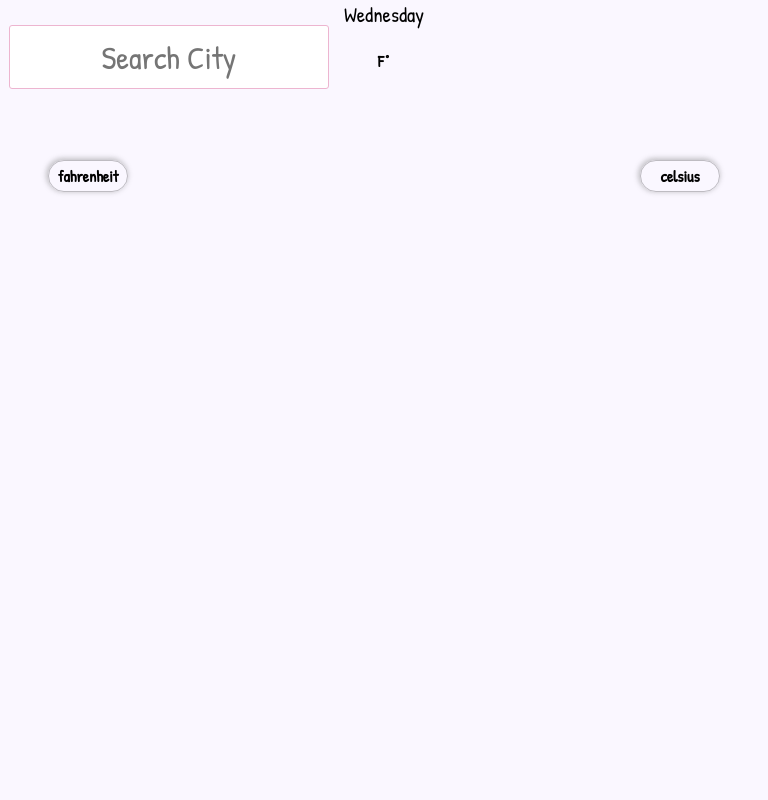
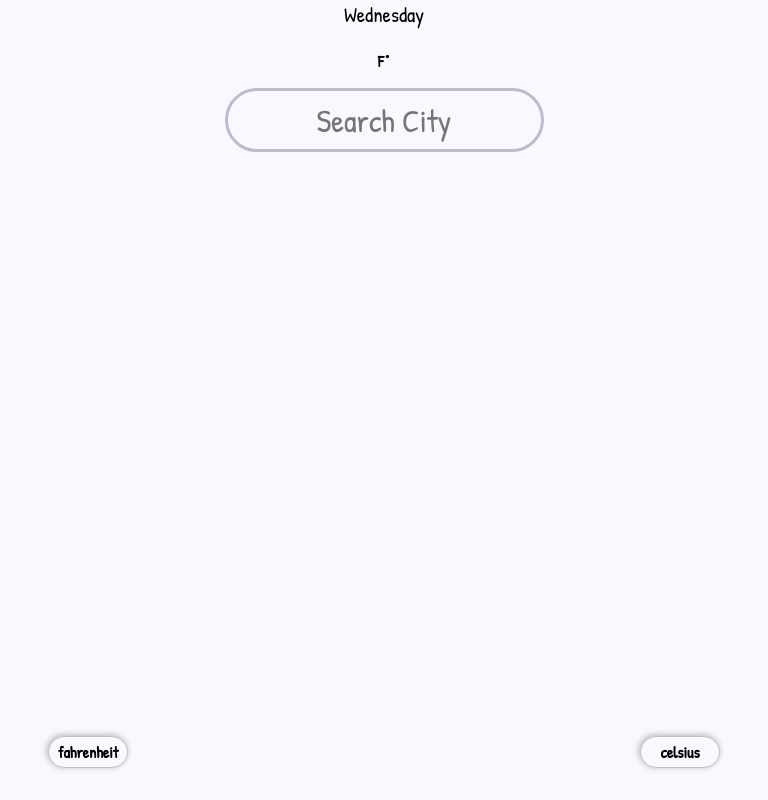
Before and after one commit to Andy-Not/betterWeather, a React (Create React App) app: page / in a window 768 px wide. Built offline with nearby package versions, Linux system fonts and the light colour scheme; no server answers.

Commit message:
mobile menu

```diff
--- a/src/componets/CurrentWeather.module.css
+++ b/src/componets/CurrentWeather.module.css
@@ -141,7 +141,7 @@
         position: fixed;
         left: 0;
         right: 0;
-        top: 10rem;
+        bottom: 2rem;
         display: flex;
         width: 100%;
         justify-content: space-between;
@@ -212,11 +212,11 @@
         position: fixed;
         left: 0;
         right: 0;
-        top: 10rem;
+        bottom: 2em;
         display: flex;
         width: 100%;
         justify-content: space-between;
-        padding: 0 3rem;
+        padding: 0 1rem;
         align-items: center;
     }
 
--- a/src/componets/Search.module.css
+++ b/src/componets/Search.module.css
@@ -82,63 +82,10 @@
 @media only screen and (min-width: 768px) and (max-width: 1023px) {
     .wrapper{
         display: flex;
-        flex-direction: row;
+        width: 100%;
         justify-content: center;
         align-items: center;
-        padding: 0.3rem;
-    }
-    .logo-wrapper{
-        order: 1;
-    }
-    .logo{
-        height: 100px;
-        width: 100px;
-    }
-
-    input:focus, textarea:focus, select:focus{
-        outline: none;
-    }
-
-    form input{
-        position: absolute;
-        margin: 0 auto;
-        top: 25px;
-        left: 9px;
-        height: 4rem;
-        width: 20rem;
-        border-radius: 3px;
-        border: 1px solid #EDB5D0;
-        font-size: 2rem;
-        text-align: center;
-        transition: border 1s ease-in;
-    }
-    form input:hover, form input:active{
-        border: 3px #9BCAF2 solid;
-    }
-    .city{
-        margin: auto;
-        position: absolute;
-        top: 30px;
-        right: 9px;
-        order: 4;
-        color: black;
-        font-weight: bold;
-        font-size: 2rem;
-    }
-    .btn{
-        display: none;
-    }
-}
-
-/*/  Smartphones in landscape mode /*/
-
-@media only screen and (min-width: 421px) and (max-width: 767px) {
-    .wrapper{
-        display: flex;
-        flex-direction: column;
-        justify-content: center;
-        align-items: center;
-        padding: 0.3rem;
+        padding: 1rem;
     }
 
     .logo{
@@ -151,10 +98,11 @@
     }
 
     form input{
+        background-color: #FAF7FF;
         height: 4rem;
-        width: 20rem;
-        border-radius: 3px;
-        border: 1px solid #EDB5D0;
+        width: 100%;
+        border-radius: 50vh;
+        border: 3px solid #BEBBCE;
         font-size: 2rem;
         text-align: center;
         transition: border 1s ease-in;
@@ -164,8 +112,52 @@
     }
     .city{
         color: black;
-        font-size: 2.3rem;
+        font-size: 3rem;
         font-weight: bold;
+        margin-top: 2rem;
+    }
+    .btn{
+        display: none;
+    }
+}
+
+/*/  Smartphones in landscape mode /*/
+
+@media only screen and (min-width: 421px) and (max-width: 767px) {
+    .wrapper{
+        display: flex;
+        width: 100%;
+        justify-content: center;
+        align-items: center;
+    }
+
+    .logo{
+        height: 100px;
+        width: 100px;
+    }
+
+    input:focus, textarea:focus, select:focus{
+        outline: none;
+    }
+
+    form input{
+        background-color: #FAF7FF;
+        height: 4rem;
+        width: 100%;
+        border-radius: 50vh;
+        border: 3px solid #BEBBCE;
+        font-size: 2rem;
+        text-align: center;
+        transition: border 1s ease-in;
+    }
+    form input:hover, form input:active{
+        border: 3px #9BCAF2 solid;
+    }
+    .city{
+        color: black;
+        font-size: 3rem;
+        font-weight: bold;
+        margin-top: 2rem;
     }
     .btn{
         display: none;
```
